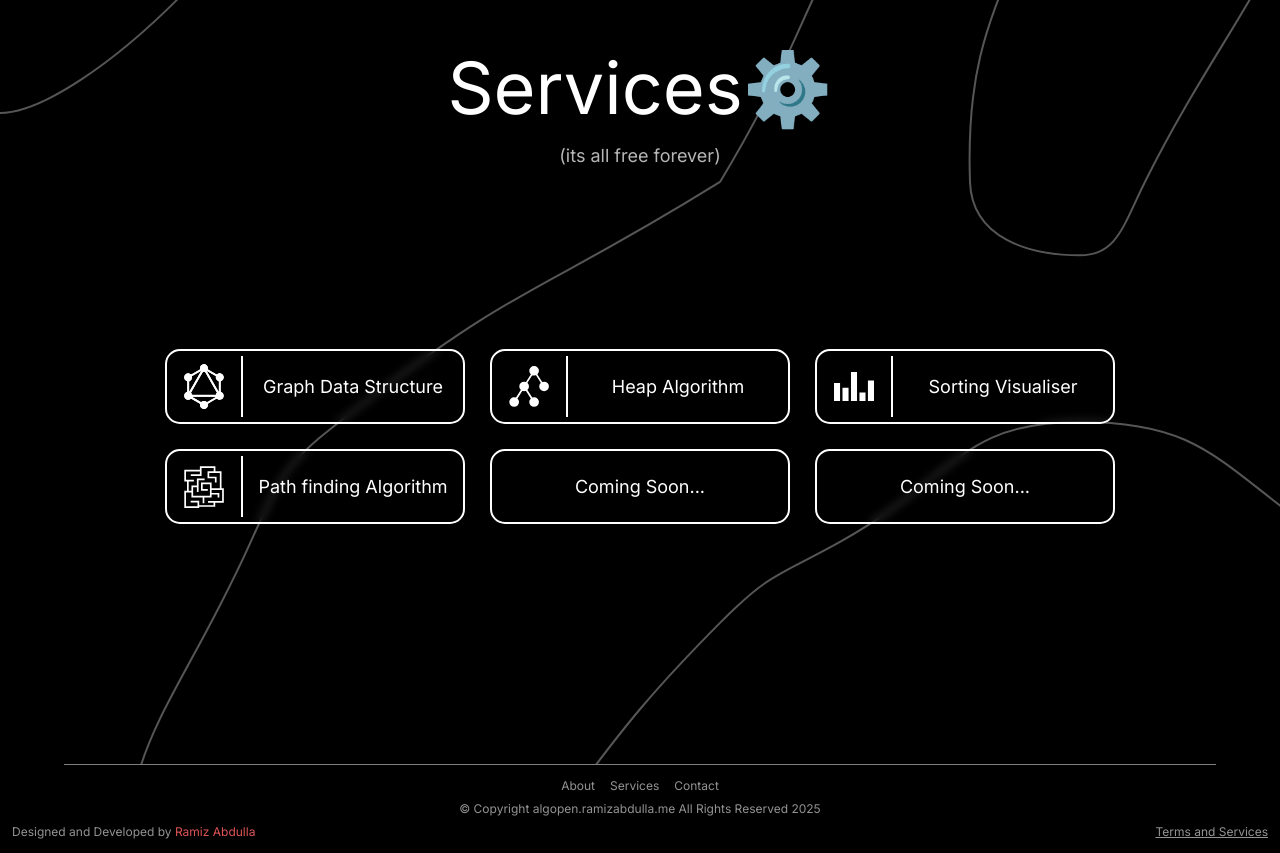
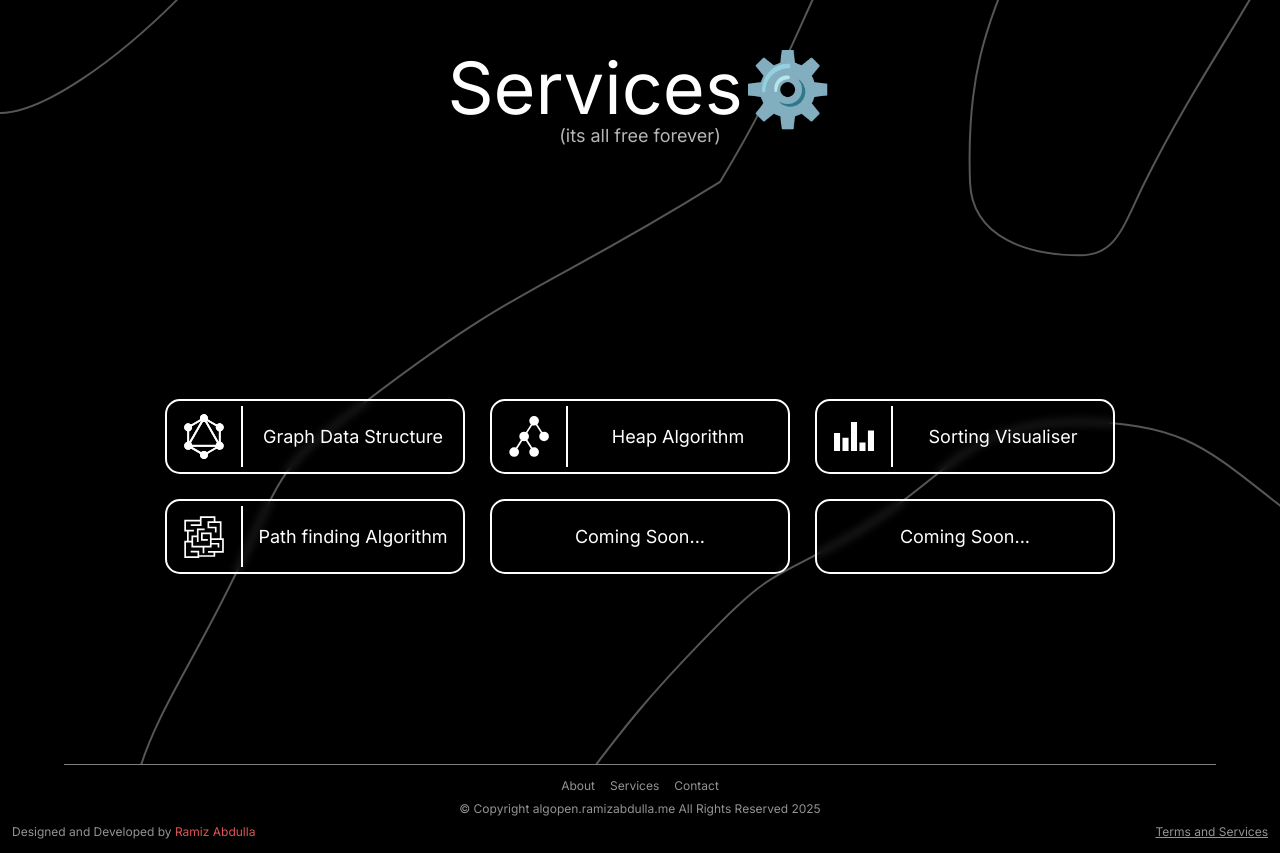
Before and after one commit to firozt/algopen, a Next.js app in the folder algopen/: page /landing in a window 1280 px wide. Shown: the part 920-1773 px from the top of the page. Built offline with nearby package versions, Linux system fonts and the light colour scheme.

Commit message:
css animations on landing

```diff
--- a/algopen/src/app/landing/page.tsx
+++ b/algopen/src/app/landing/page.tsx
@@ -4,7 +4,7 @@ import './index.css'
 import NavBar from '../components/NavBar/NavBar'
 import { ROUTEMAPPINGS, Theme } from '../../utils/constants'
 import SlideButton from '../components/SlideButton/SlideButton'
-import { motion } from 'framer-motion'
+import { motion, useScroll, useSpring, useTransform } from 'framer-motion'
 import TypeWriter from '../components/TypeWriter/TypeWriter'
 import Card from '../components/Card/Card'
 import { useRouter } from 'next/navigation'
@@ -25,6 +25,14 @@ const Index = () => {
 		el.scrollIntoView({ behavior: 'smooth' });
 		}
 	};
+
+	const { scrollY } = useScroll();
+	const serviceOffsetY = useTransform(scrollY, [0, 400], [0, -50]);
+	const smoothServiceY = useSpring(serviceOffsetY, {
+		stiffness: 50,
+		damping: 20,
+		mass: 1
+	});
 
 	return (
 		<>
@@ -77,16 +85,16 @@ const Index = () => {
 				<div id='services'>
 					<header style={{textAlign:'center',position:'relative',top:'-100px'}}>
 						<h1>Services⚙️</h1>
-						<p>(its all free forever)</p>
+						<p style={{position:'relative',bottom:'20px'}}>(its all free forever)</p>
 					</header>
-					<section id='card-container'>
+					<motion.section id='card-container'  style={{ y: smoothServiceY, position:'relative',top:'50px' }}>
 						<Card onClick={() => router.push(ROUTEMAPPINGS.GraphVisualiser)} heading='Graph Data Structure' iconSrc='/graphIcon.svg' />
 						<Card onClick={() => router.push(ROUTEMAPPINGS.HeapVisualiser)} heading='Heap Algorithm' iconSrc='/heapIcon.svg' />
 						<Card onClick={() => router.push(ROUTEMAPPINGS.SortingVisualiser)} heading='Sorting Visualiser' iconSrc='/sortingIcon.svg' />
 						<Card onClick={() => router.push(ROUTEMAPPINGS.PathfindingVisualiser)} heading='Path finding Algorithm' iconSrc='/pathfindingIcon.svg' />
-						<Card onClick={() => 1} heading='Coming Soon...'  />
-						<Card onClick={() => 1} heading='Coming Soon...'  />
-					</section>
+						<Card onClick={() => 1} heading='Coming Soon...' />
+						<Card onClick={() => 1} heading='Coming Soon...' />
+					</motion.section>
 				</div>
 			</div>
 			<div id='divider'><div></div></div>
```
